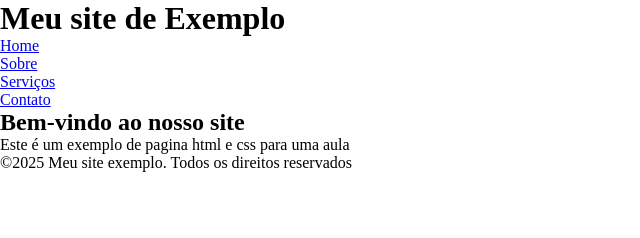
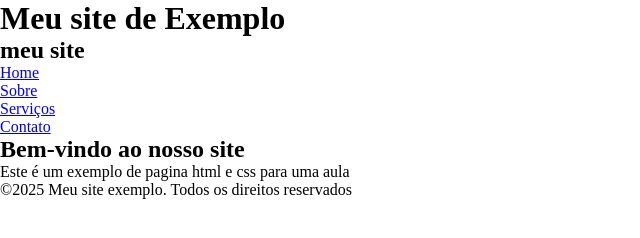
Before and after one commit to RObsonOli/aulas-sobre-git, a plain HTML site: page index.html in a window 1280 px wide. Shown: the whole page, without its empty margins (0-640 px from the left). Drawn offline with Linux system fonts and the light colour scheme.

Commit message:
segundo commit passado

```diff
--- a/index.html
+++ b/index.html
@@ -9,6 +9,7 @@
 <body>
     <header>
         <h1>Meu site de Exemplo</h1>
+        <h2>meu site</h2>
     </header>
 
     <nav>
```
